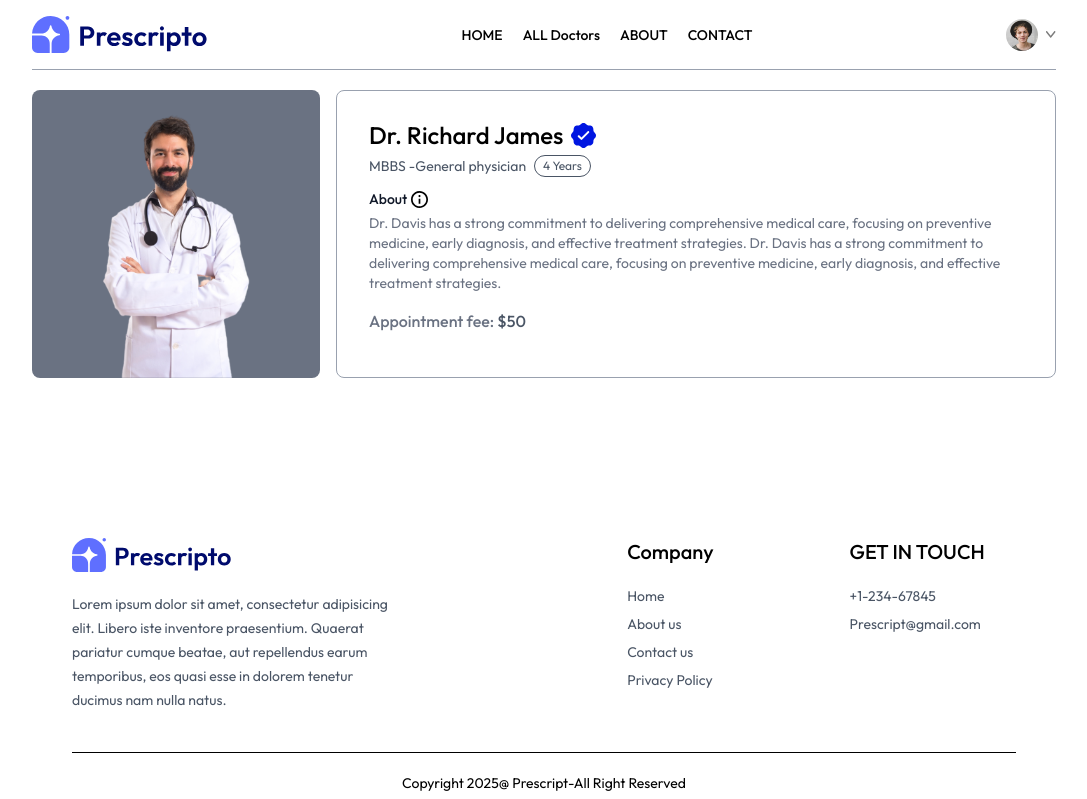
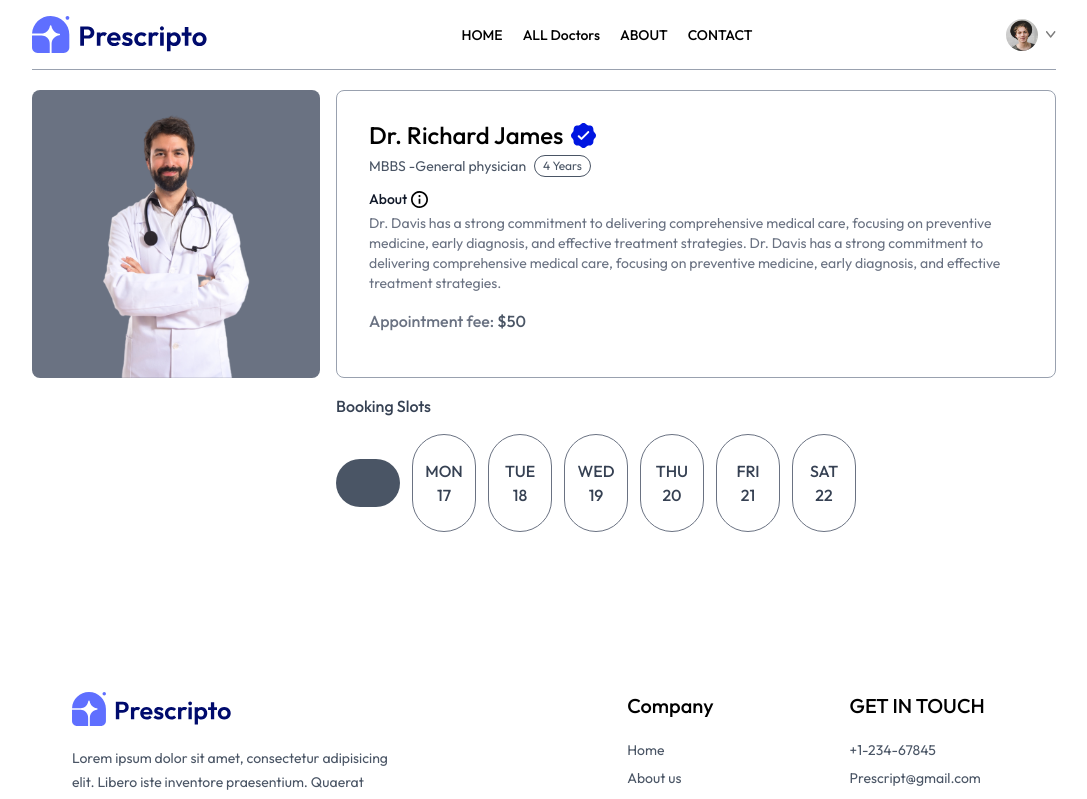
Before and after one commit to Anurag-Kuche/Prescript, a React (Vite) app: page /appointment/1 in a window 1280 px wide. Shown: the top 799 px of the page, without its empty margins (96-1183 px from the left). Built offline with nearby package versions, Linux system fonts and the light colour scheme.

Commit message:
slots styled

```diff
--- a/src/pages/Appointment.jsx
+++ b/src/pages/Appointment.jsx
@@ -96,7 +96,17 @@ function Appointment() {
 
       {/* Booking slots */}
       <div className="sm:ml-72 sm:pl-4 mt-4 font-medium text-gray-700">
-
+        <p>Booking Slots</p>
+        <div className="flex gap-3 items-center w-full overflow-x-scroll mt-4">
+          {
+            docSlots.length && docSlots.map((item,index)=>(
+                <div className={`text-center py-6 min-w-16 rounded-full cursor-pointer ${slotIndex===index? 'bg-gray-600 text-white':'border border-gray-500'}`} key={index}>
+                  <p>{item[0] && daysOfWeek[item[0].dateTime.getDay()]}</p>
+                  <p>{item[0] && item[0].dateTime.getDate()}</p>
+                </div>
+            ))
+          }
+        </div>
       </div>
     </div>
   )
```
